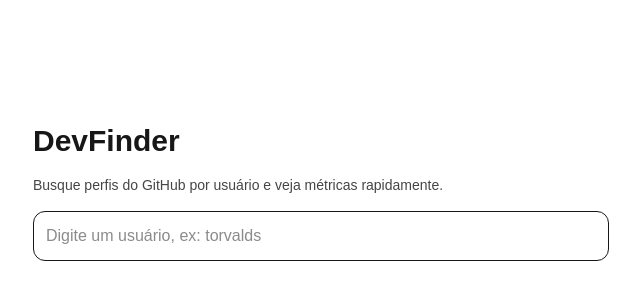
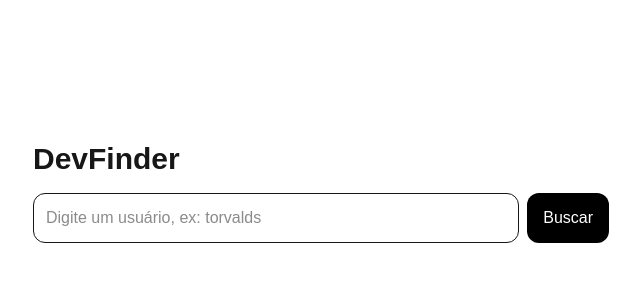
Before and after one commit to omurillorezende/devfinder-next, a Next.js app: page / in a window 1280 px wide. Shown: the part 208-508 px from the top of the page, without its empty margins (319-959 px from the left). Built offline with nearby package versions, Linux system fonts and the light colour scheme.

Commit message:
feat: add GitHub user search on home

```diff
--- a/src/app/page.tsx
+++ b/src/app/page.tsx
@@ -1,15 +1,66 @@
+"use client";
+
+import { useState } from "react";
+import { fetchGitHubUser } from "@/lib/github";
+
 export default function Home() {
+  const [username, setUsername] = useState("");
+  const [data, setData] = useState<any>(null);
+  const [error, setError] = useState<string | null>(null);
+  const [loading, setLoading] = useState(false);
+
+  async function handleSearch(e: React.FormEvent) {
+    e.preventDefault();
+    setError(null);
+    setData(null);
+    setLoading(true);
+
+    try {
+      const user = await fetchGitHubUser(username);
+      setData(user);
+    } catch (err: any) {
+      setError(err.message);
+    } finally {
+      setLoading(false);
+    }
+  }
+
   return (
     <main className="min-h-screen grid place-items-center p-8">
       <div className="max-w-xl w-full space-y-4">
         <h1 className="text-3xl font-bold">DevFinder</h1>
-        <p className="text-sm opacity-80">
-          Busque perfis do GitHub por usuário e veja métricas rapidamente.
-        </p>
-        <input
-          className="w-full border rounded-xl p-3 outline-none focus:ring"
-          placeholder="Digite um usuário, ex: torvalds"
-        />
+
+        <form onSubmit={handleSearch} className="flex gap-2">
+          <input
+            value={username}
+            onChange={(e) => setUsername(e.target.value)}
+            placeholder="Digite um usuário, ex: torvalds"
+            className="flex-1 border rounded-xl p-3 outline-none focus:ring"
+          />
+          <button
+            type="submit"
+            className="bg-black text-white rounded-xl px-4 py-2"
+            disabled={!username || loading}
+          >
+            {loading ? "Buscando..." : "Buscar"}
+          </button>
+        </form>
+
+        {error && <p className="text-red-600">{error}</p>}
+
+        {data && (
+          <div className="border rounded-xl p-4 space-y-2">
+            <img
+              src={data.avatar_url}
+              alt={data.login}
+              className="w-20 h-20 rounded-full"
+            />
+            <h2 className="text-xl font-semibold">{data.name || data.login}</h2>
+            <p className="text-sm opacity-80">{data.bio}</p>
+            <p className="text-sm">Repos: {data.public_repos}</p>
+            <p className="text-sm">Seguidores: {data.followers}</p>
+          </div>
+        )}
       </div>
     </main>
   );
--- /dev/null
+++ b/src/lib/github.ts
@@ -0,0 +1,9 @@
+export async function fetchGitHubUser(username: string) {
+  const res = await fetch(`https://api.github.com/users/${username}`);
+
+  if (!res.ok) {
+    throw new Error(`Erro ao buscar usuário: ${res.status}`);
+  }
+
+  return res.json();
+}
```
